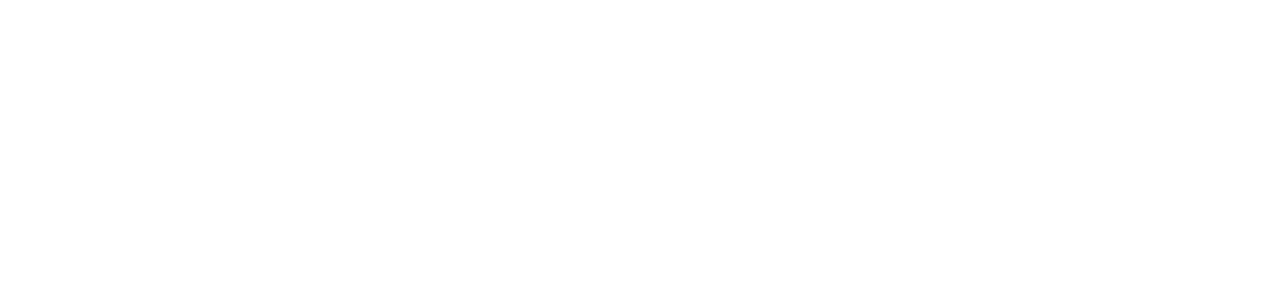
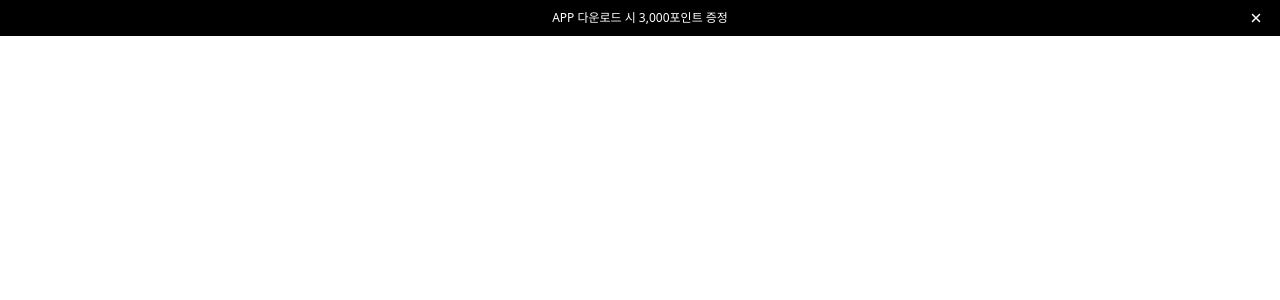
Before and after one commit to yerinchoi312-arch/lecture-prospecs-frontend, a React (Vite) app: page / in a window 1280 px wide. Shown: the top 300 px of the page. Built offline with nearby package versions, Linux system fonts and the light colour scheme.

Commit message:
TopHeader 완성

```diff
--- a/package.json
+++ b/package.json
@@ -19,6 +19,7 @@
     "react-hook-form": "^7.71.0",
     "react-icons": "^5.5.0",
     "react-router": "^7.12.0",
+    "swiper": "^12.0.3",
     "tailwind-merge": "^3.4.0",
     "tailwindcss": "^4.1.18",
     "zustand": "^5.0.9"
--- a/src/App.tsx
+++ b/src/App.tsx
@@ -1,5 +1,10 @@
+import { RouterProvider } from "react-router";
+import { router } from "./router/router.tsx";
+
 function App() {
-    return<></>
+    return (
+        <RouterProvider router={router}/>
+    );
 }
 
-export default App
+export default App;
--- /dev/null
+++ b/src/components/layout/Footer.tsx
@@ -0,0 +1,4 @@
+function Footer() {
+    return (<></>)
+}
+export default Footer;
--- /dev/null
+++ b/src/components/layout/Header.tsx
@@ -0,0 +1,4 @@
+function Header() {
+    return (<></>)
+}
+export default Header;
--- /dev/null
+++ b/src/components/layout/TopHeader.tsx
@@ -0,0 +1,57 @@
+import useLayoutStore from "../../store/useLayoutStore.ts";
+import { twMerge } from "tailwind-merge";
+import { IoClose } from "react-icons/io5";
+import { Swiper, SwiperSlide } from "swiper/react";
+
+import "swiper/css";
+import { Autoplay } from "swiper/modules";
+
+const NOTICES = [
+    "[공지] 네이버페이 일시 이용 중단",
+    "APP 다운로드 시 3,000포인트 증정",
+    "카카오톡 채널 친구 추가 시 5,000원 쿠폰 증정",
+];
+
+function TopHeader() {
+    const { isTopBannerVisible, hideTopBanner } = useLayoutStore();
+    if (!isTopBannerVisible) return null;
+    return (
+        <div
+            className={twMerge(
+                ["relative", "h-9", "bg-black", "text-white"],
+                ["flex", "justify-center", "items-center"],
+            )}>
+            {/*슬라이드*/}
+            <Swiper
+                direction={"vertical"}
+                loop={true}
+                autoplay={{ delay: 3000, disableOnInteraction: false }}
+                modules={[Autoplay]}
+                className={twMerge(["w-full", "h-full", "max-w-lg"])}>
+                {NOTICES.map((notice, index) => (
+                    <SwiperSlide
+                        key={index}
+                        className={twMerge([
+                            "w-full",
+                            "h-full",
+                            "!flex",
+                            "justify-center",
+                            "items-center",
+                        ])}>
+                        <div className={twMerge(["cursor-pointer", "hover:underline", "text-xs"])}>
+                            {notice}
+                        </div>
+                    </SwiperSlide>
+                ))}
+            </Swiper>
+
+            {/*버튼*/}
+            <button
+                onClick={hideTopBanner}
+                className={twMerge(["text-white", "absolute", "right-4", "cursor-pointer"])}>
+                <IoClose />
+            </button>
+        </div>
+    );
+}
+export default TopHeader;
--- /dev/null
+++ b/src/global.d.ts
@@ -0,0 +1,7 @@
+declare module "swiper/css";
+declare module "swiper/css/navigation";
+declare module "swiper/css/pagination";
+declare module "swiper/css/scrollbar";
+declare module "swiper/css/autoplay";
+declare module "swiper/css/effect-fade";
+declare module "swiper/css/controller";
--- /dev/null
+++ b/src/layouts/Layout.tsx
@@ -0,0 +1,29 @@
+import TopHeader from "../components/layout/TopHeader.tsx";
+import Header from "../components/layout/Header.tsx";
+import { Outlet } from "react-router";
+import Footer from "../components/layout/Footer.tsx";
+import useLayoutStore from "../store/useLayoutStore.ts";
+import { twMerge } from "tailwind-merge";
+
+function Layout() {
+    const { isTopBannerVisible, topBannerHeight } = useLayoutStore();
+    return (
+        <div className={twMerge(["min-h-screen", "flex", "flex-col"])}>
+            {/*TopHeader는 처음에는 fixed
+            사용자가 스크롤을 조금이라도 내리게 되면 화면에서 사라짐*/}
+            <div className={twMerge(["fixed", "top-0", "left-0", "right-0", "z-index-60"])}>
+                <TopHeader />
+            </div>
+            {/*
+            1.TopHeader가 나오고 있는 상황 ->sticky top-9 백그라운드 투명
+            2.TopHeader가 나오지 않는 상황 ->sticky top-0 백그라운드 white
+            */}
+            <Header />
+            <main>
+                <Outlet />
+            </main>
+            <Footer />
+        </div>
+    );
+}
+export default Layout;
--- /dev/null
+++ b/src/pages/Home.tsx
@@ -0,0 +1,4 @@
+function Home() {
+    return <></>
+}
+export default Home
--- /dev/null
+++ b/src/router/router.tsx
@@ -0,0 +1,15 @@
+import { createBrowserRouter } from "react-router";
+import Layout from "../layouts/Layout.tsx";
+import Home from "../pages/Home.tsx";
+
+export const router = createBrowserRouter([
+    {
+        path:"" ,
+        element : <Layout />,
+        children:[
+            {index:true, element:<Home/>},
+            {path:"login", element:<div>로그인</div>},
+            {path:"signup", element:<div>회원가입</div>},
+        ]
+    }
+])
--- /dev/null
+++ b/src/store/useLayoutStore.ts
@@ -0,0 +1,17 @@
+import { create } from "zustand";
+
+interface LayoutState {
+    isTopBannerVisible: boolean;
+    hideTopBanner: () => void;
+    showTopBanner: () => void;
+    topBannerHeight: number;
+}
+
+const useLayoutStore = create<LayoutState>(set => ({
+    isTopBannerVisible: true,
+    topBannerHeight: 36,
+    hideTopBanner: () => set({ isTopBannerVisible: false }),
+    showTopBanner: () => set({ isTopBannerVisible: true }),
+}));
+
+export default useLayoutStore;
```
Also changed, not shown: 1 other file (tests, documents, lock files or other folders).
